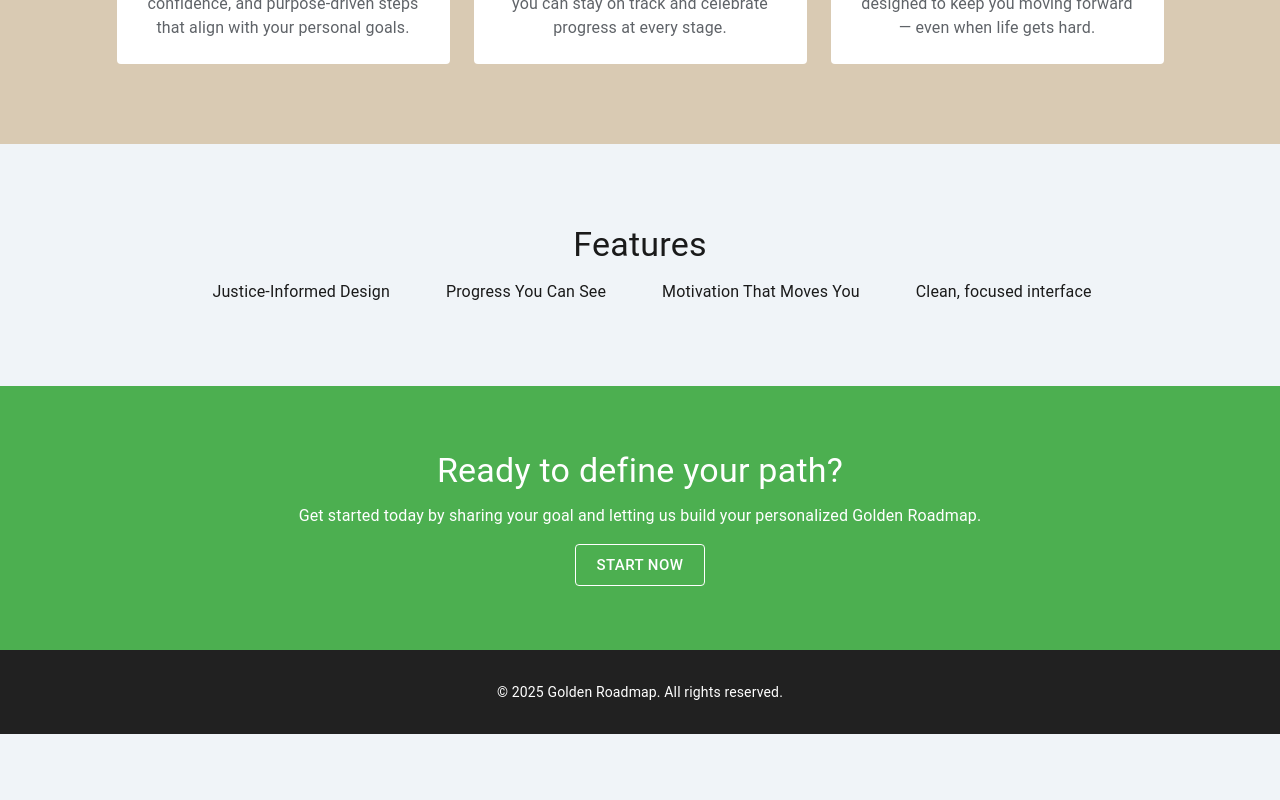
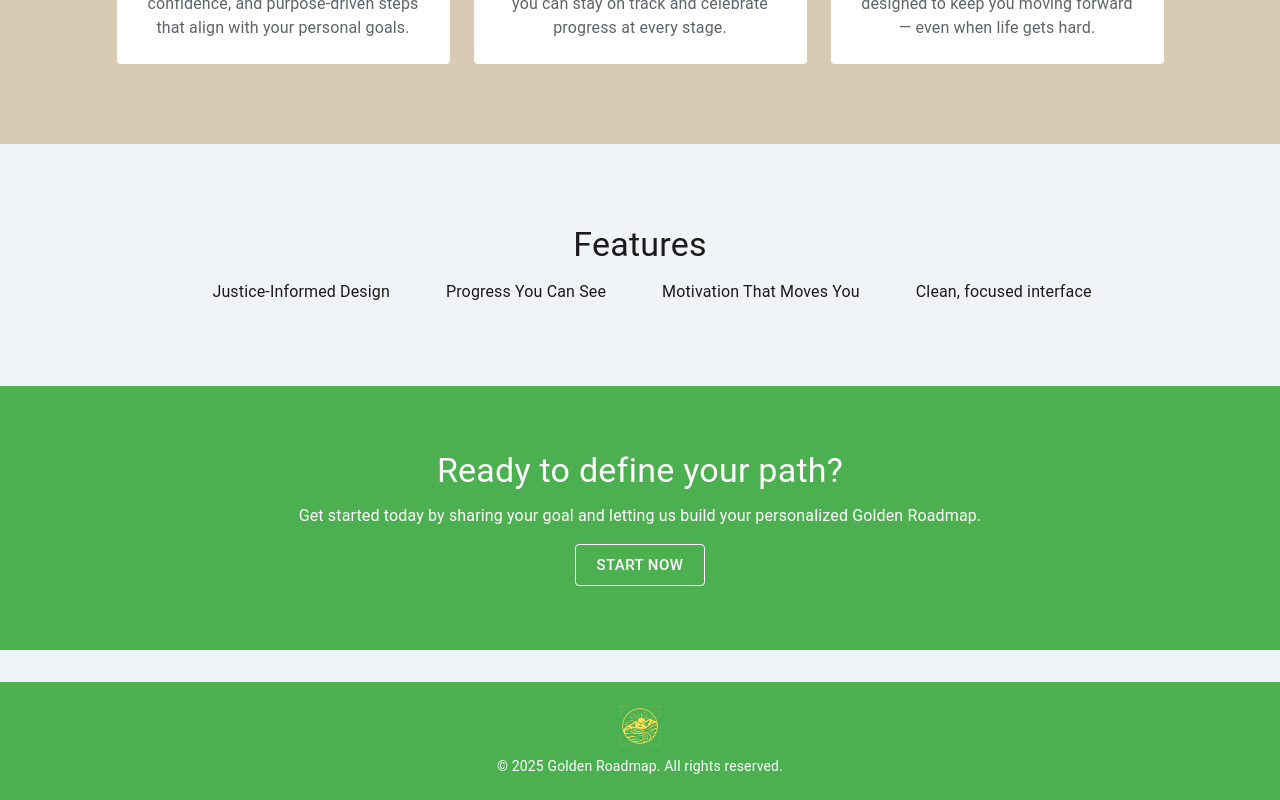
Before and after one commit to NC-6-2-Capstones/Pivot-Pioneers-FE, a React (Vite) app: page / in a window 1280 px wide. Shown: the part 1371-2171 px from the top of the page. Before the commit the page ends 2105 px from the top, so only its background shows below. Built offline with nearby package versions, Linux system fonts and the light colour scheme; no server answers; some icons are missing.

Commit message:
made updates to homepage.jsx, app.jsx and created a footer component. Structuring the footer at the bottom of each page.

```diff
--- a/src/App.jsx
+++ b/src/App.jsx
@@ -1,5 +1,5 @@
 import React from 'react';
-import { BrowserRouter as Router, Routes, Route, Navigate } from 'react-router-dom';
+import { BrowserRouter as Router, Routes, Route } from 'react-router-dom';
 import { ThemeProvider, createTheme } from '@mui/material/styles';
 import { AuthProvider } from './contexts/AuthContext';
 import ProtectedRoute from './components/ProtectedRoute';
@@ -16,19 +16,21 @@
 import GeminiAIPage from './pages/GeminiAIPage';
 import CssBaseline from '@mui/material/CssBaseline';
 import MyGoals from './pages/MyGoals';
+import Footer from './components/Footer';
+import { Box } from '@mui/material';
 
 const theme = createTheme({
     palette: {
         mode: 'light',
-    primary: { main: '#4caf50' }, // soft green (growth, success)
-    secondary: { main: '#2196f3' }, // calm blue (trust, focus)
+        primary: { main: '#4caf50' },
+        secondary: { main: '#2196f3' },
         background: {
-      default: '#f0f4f8', // light gray-blue (clean, fresh)
-      paper: '#ffffff', // white (contrast for cards/forms)
+            default: '#f0f4f8',
+            paper: '#ffffff',
         },
         text: {
-      primary: '#1a1a1a', // near-black (legible)
-      secondary: '#5f6368', // soft gray
+            primary: '#1a1a1a',
+            secondary: '#5f6368',
         },
     },
 });
@@ -40,12 +42,14 @@
                 <CssBaseline />
                 <AuthProvider>
                     <Router>
+                        <Box display="flex" flexDirection="column" minHeight="100vh">
                             <Navbar />
+                            <Box sx={{ flex: 1 }}>
                                 <Routes>
-                            <Route path="/dashboard" element={<DashboardPage />} />
                                     <Route path="/" element={<HomePage />} />
                                     <Route path="/login" element={<LoginPage />} />
                                     <Route path="/register" element={<RegisterPage />} />
+                                    <Route path="/dashboard" element={<DashboardPage />} />
                                     <Route
                                         path="/goals"
                                         element={
@@ -70,7 +74,6 @@
                                             </ProtectedRoute>
                                         }
                                     />
-
                                     <Route
                                         path="/goals/:goalId"
                                         element={
@@ -83,11 +86,14 @@
                                         path="/mygoals"
                                         element={
                                             <ProtectedRoute>
-                                        <MyGoals/>
+                                                <MyGoals />
                                             </ProtectedRoute>
                                         }
                                     />
                                 </Routes>
+                            </Box>
+                            <Footer />
+                        </Box>
                     </Router>
                 </AuthProvider>
             </ThemeProvider>
--- /dev/null
+++ b/src/components/Footer.jsx
@@ -0,0 +1,29 @@
+import React from 'react';
+import { Box, Typography } from '@mui/material';
+import Logo from '../assets/logo.png';
+
+const Footer = () => {
+    return (
+        <Box
+            component="footer"
+            sx={{
+                bgcolor: 'primary.main',
+                py: 3,
+                px: 2,
+                color: '#fff',
+                textAlign: 'center',
+                mt: 4,
+                display: 'flex',
+                flexDirection: 'column',
+                alignItems: 'center',
+            }}
+        >
+            <img src={Logo} alt="Golden Roadmap Logo" style={{ height: 40, marginBottom: 10 }} />
+            <Typography variant="body2">
+                © {new Date().getFullYear()} Golden Roadmap. All rights reserved.
+            </Typography>
+        </Box>
+    );
+};
+
+export default Footer;
--- a/src/pages/HomePage.jsx
+++ b/src/pages/HomePage.jsx
@@ -172,11 +172,6 @@
         </Container>
       </Box>
 
-      {/* Footer */}
-      <Box sx={{ bgcolor: '#212121', py: 4, color: '#fff', textAlign: 'center' }}>
-        <Typography variant="body2">© {new Date().getFullYear()} Golden Roadmap. All rights reserved.</Typography>
-      </Box>
-
       {/* </div> */}
     </Box>
   );
```
Lines whose indentation alone changed are shown as unchanged.
